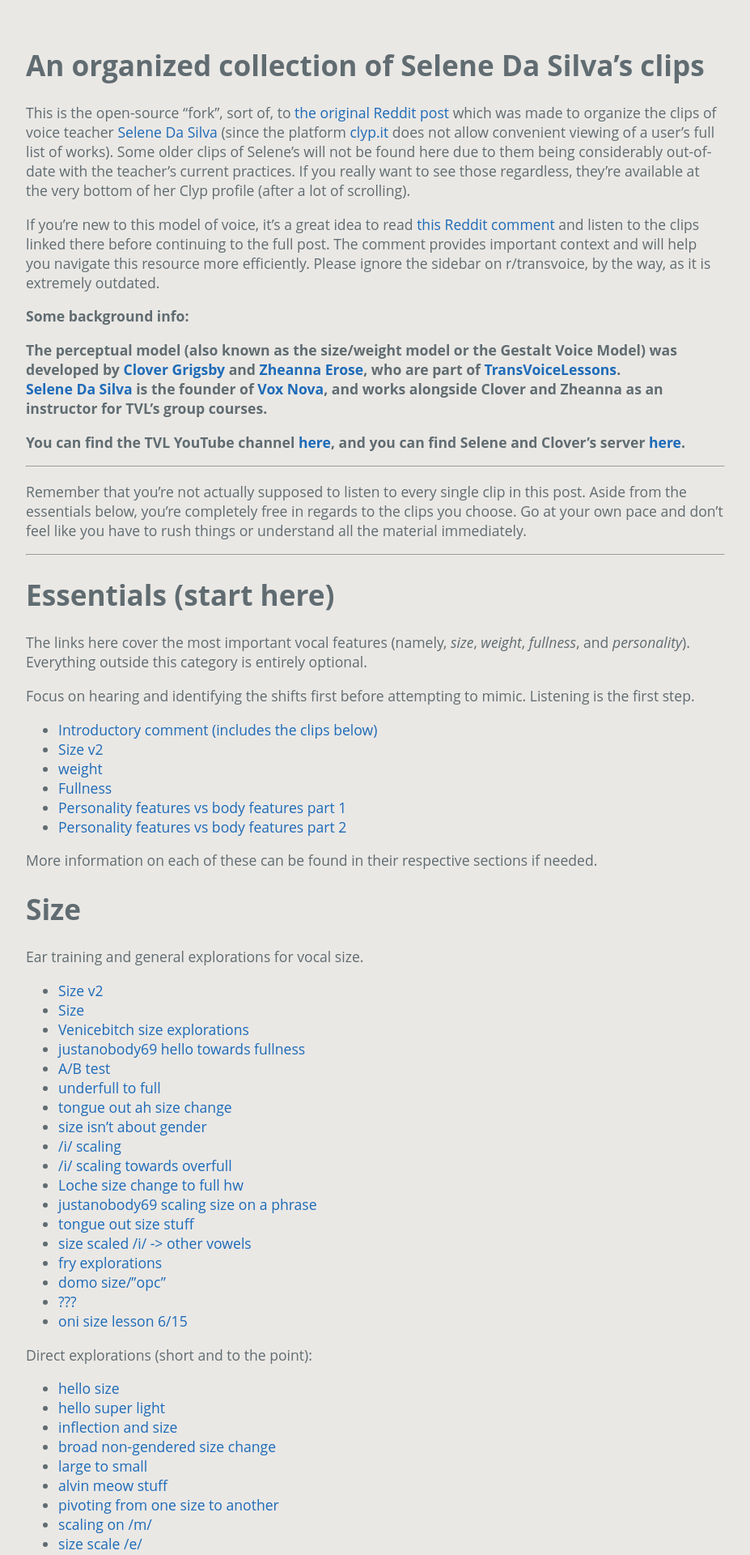
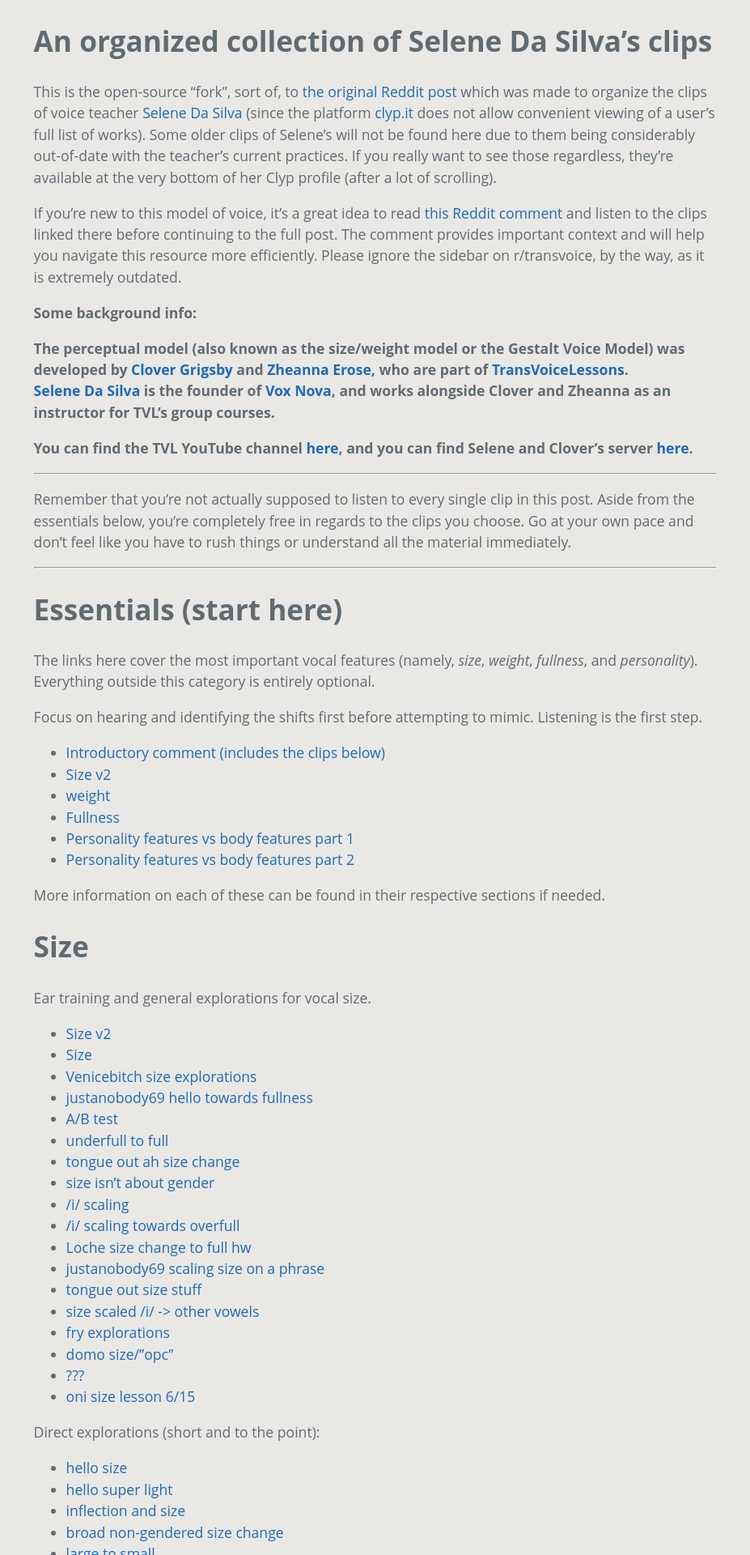
Before and after one commit to selenearchive/selenearchive.github.io, a Jekyll site: the page built from _pages/index.markdown, in a window 1280 px wide. Shown: the top 1920 px of the page at 81% size, without its empty margins (176-1103 px from the left). Built offline with Jekyll 4.4.1, drawn with Linux system fonts in a browser that asks for light colours.

Commit message:
Simplify mobile and desktop styling

```diff
--- a/_layouts/default.html
+++ b/_layouts/default.html
@@ -8,7 +8,7 @@
   </head>
 
   <body>
-    <main id="content" class="page-content" role="main">
+    <main id="content" role="main">
       {{ content }}
     </main>
 
--- a/_sass/layout.scss
+++ b/_sass/layout.scss
@@ -1,28 +1,32 @@
-@mixin large {
-    @media screen and (min-width: #{64em}) {
+@mixin desktop {
+    @media screen and (min-width: #{35em}) {
         @content;
     }
 }
 
-@mixin medium {
-    @media screen and (min-width: #{42em}) and (max-width: #{64em}) {
-        @content;
-    }
-}
-
-@mixin small {
-    @media screen and (max-width: #{42em}) {
+@mixin mobile {
+    @media screen and (max-width: #{35em}) {
         @content;
     }
 }
 
 body {
-    padding: 0;
-    margin: 0;
+    padding-left: 1em;
+    padding-right: 1em;
+    margin: 0 auto;
+    line-height: 1.5;
     font-family: "Open Sans", "Helvetica Neue", Helvetica, Arial, sans-serif;
     font-size: 16px;
     background: $body-bg-color;
     color: $body-text-color;
+
+    @include desktop {
+        max-width: 48em;
+        font-size: 1.1rem;
+    }
+    @include mobile {
+        font-size: 0.9rem;
+    }
 }
 
 a {
@@ -34,39 +38,12 @@
     }
 }
 
-.page-content {
-    word-break: break-word;
-
-    @include large {
-        margin: 0 auto;
-        max-width: 54rem;
-        padding: 2rem 6rem;
-        font-size: 1.1rem;
-    }
-    @include medium {
-        padding: 2rem 4rem;
-        font-size: 1.1rem;
-    }
-    @include small {
-        padding: 2rem 1rem;
-        font-size: 1rem;
-    }
-}
-
 .page-footer {
     text-align: center;
     font-weight: bold;
     margin: 1rem;
 
-    @include large {
-        font-size: 1rem;
-    }
-
-    @include medium {
-        font-size: 1rem;
-    }
-
-    @include small {
-        font-size: 0.9rem;
+    @include mobile {
+        font-size: 0.8rem;
     }
 }
```
